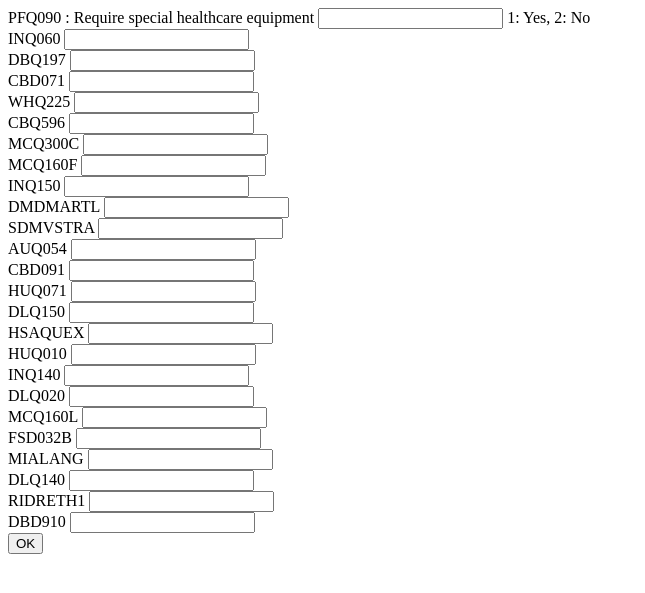
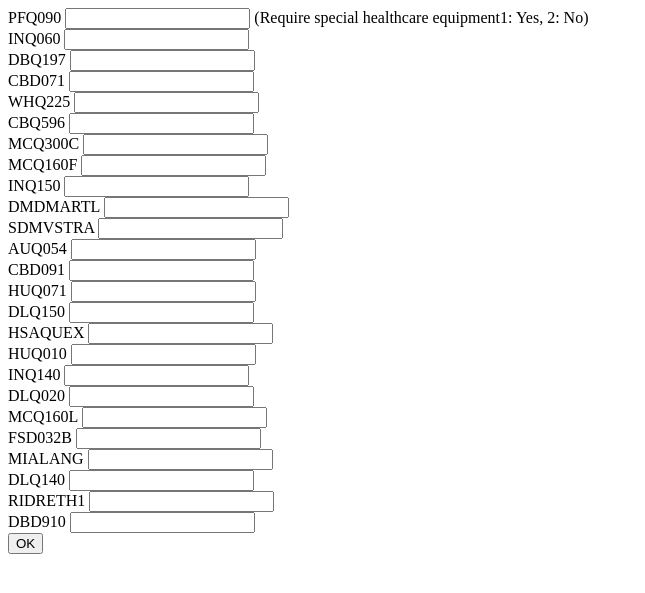
Before and after one commit to basketcase03/MajorProjectWebApp, a Django app: page /dd/ in a window 1280 px wide. Shown: the top 593 px of the page, without its empty margins (0-645 px from the left). Run offline with Django 3.2, Linux system fonts and the light colour scheme.

Commit message:
fixed template

```diff
--- a/website/templates/index.html
+++ b/website/templates/index.html
@@ -1,9 +1,9 @@
 <form action = "" method = "post">
 	{% csrf_token %}
 
-	<label for="PFQ090">PFQ090 : Require special healthcare equipment</label>
+	<label for="PFQ090">PFQ090</label>
 	<input id="PFQ090" type="number" name="PFQ090">
-	1: Yes, 2: No<br>
+	(Require special healthcare equipment1: Yes, 2: No)<br>
 
 	<label for="INQ060">INQ060</label>
 	<input id="INQ060" type="number" name="INQ060"><br>
```
